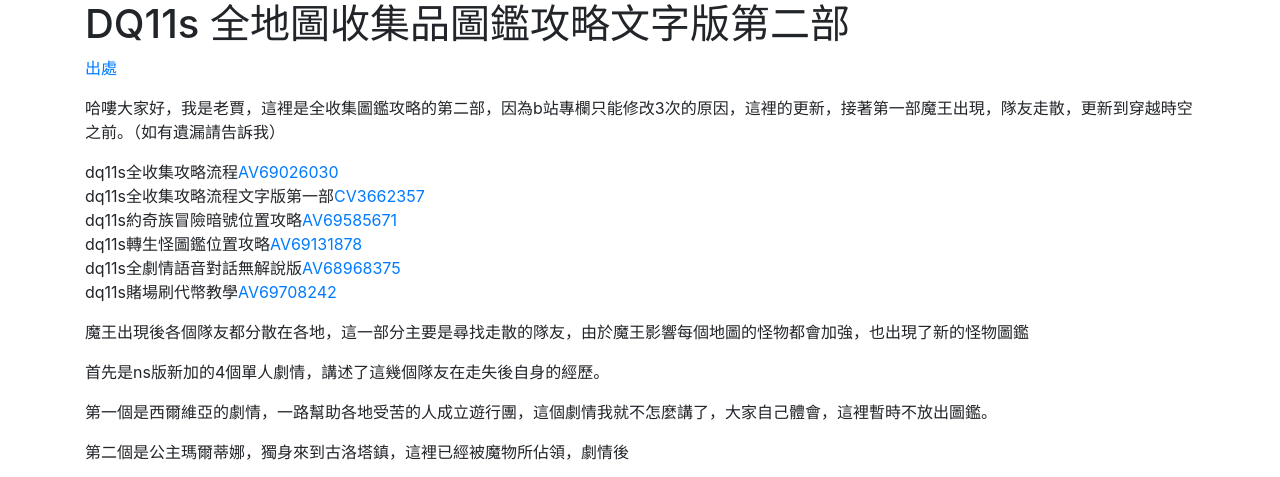
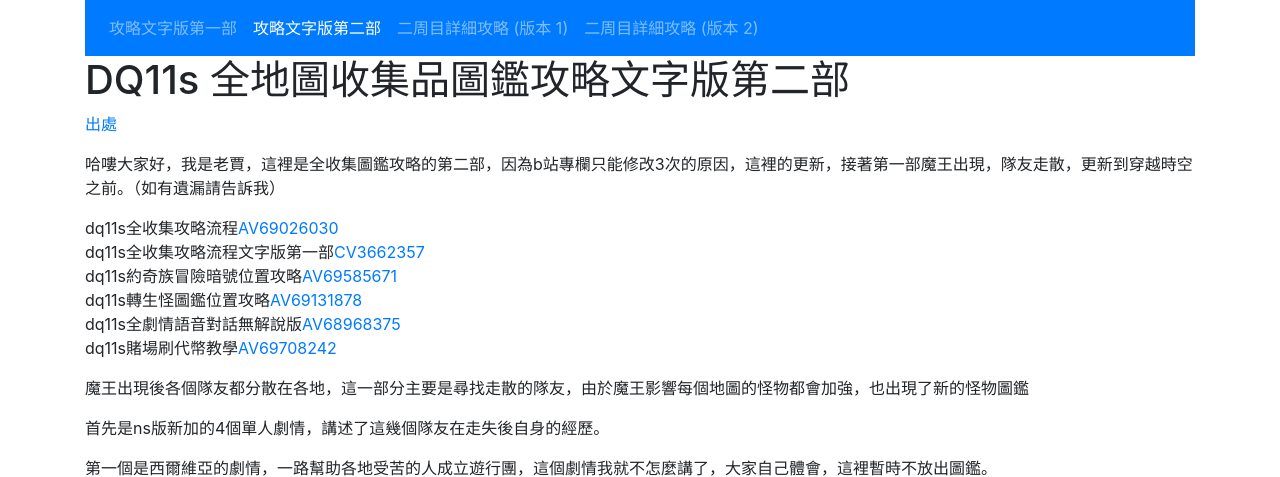
Before and after one commit to jaceju-game-books/dq11s, a plain HTML site: page 2.html in a window 1280 px wide. Shown: the top 477 px of the page. Drawn offline with nearby package versions, Linux system fonts and the light colour scheme.

Commit message:
Add Navbar

```diff
--- a/2.html
+++ b/2.html
@@ -9,6 +9,22 @@
 </head>
 <body>
 <div class="container">
+  <nav class="navbar navbar-expand navbar-dark bg-primary">
+    <ul class="navbar-nav">
+      <li class="nav-item">
+        <a class="nav-link" href="index.html">攻略文字版第一部</a>
+      </li>
+      <li class="nav-item">
+        <a class="nav-link active" href="2.html">攻略文字版第二部</a>
+      </li>
+      <li class="nav-item">
+        <a class="nav-link" href="3.html">二周目詳細攻略 (版本 1)</a>
+      </li>
+      <li class="nav-item">
+        <a class="nav-link" href="4.html">二周目詳細攻略 (版本 2)</a>
+      </li>
+    </ul>
+  </nav>
   <h1>DQ11s 全地圖收集品圖鑑攻略文字版第二部</h1>
   <p><a href="https://www.bilibili.com/read/cv3694011/">出處</a></p>
   <p>哈嘍大家好，我是老賈，這裡是全收集圖鑑攻略的第二部，因為b站專欄只能修改3次的原因，這裡的更新，接著第一部魔王出現，隊友走散，更新到穿越時空之前。（如有遺漏請告訴我）<br></p>
```
Also changed, not shown: 3.html (+16 -0 lines), 4.html (+16 -2 lines), index.html (+16 -1 lines).
